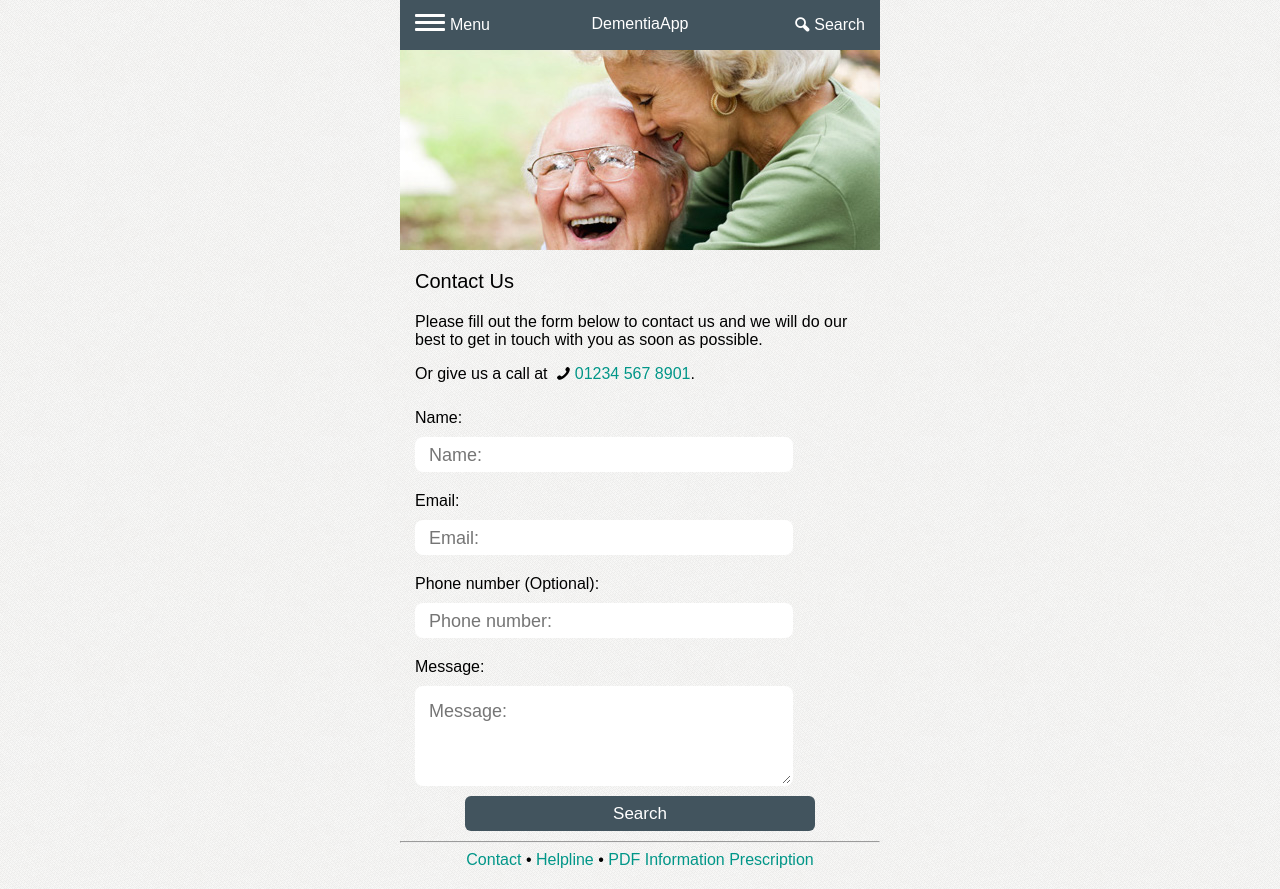
After one commit to nicholedwight/DementiaWebApp, a PHP site: page /contact.php in a window 1280 px wide. The commit adds this page. Run offline with PHP 8.4, Linux system fonts and the light colour scheme.

Commit message:
added contact page and formmail

```diff
--- /dev/null
+++ b/contact.php
@@ -0,0 +1,46 @@
+<?php include('inc/header.php');?>
+  <div class="main" role="main">
+    <div class="banner">
+      <img src="./img/banner.jpg">
+    </div>
+
+    <div class="wrapper" id="content">
+      <p class="heading">Contact Us</p>
+      <p>Please fill out the form below to contact us and we will do our best to get in touch with you as soon as possible.</p>
+      <p>Or give us a call at
+        <a href="#" class="phone contact-number"><span></span>01234 567 8901</a>.
+      </p>
+      <form action="FormMail.php" method="post" class="contact-form">
+        <label for="name">Name:</label>
+        <input type="text" name="name" placeholder="Name:" id="name" required>
+
+        <label for="email">Email:</label>
+        <input type="text" name="email" placeholder="Email:" id="email" onChange="emailvalidation(this,'The email given is not valid');" required>
+
+        <label for="number">Phone number (Optional):</label>
+        <input type="text" name="number" placeholder="Phone number:" id="number">
+
+        <label for="message">Message:</label>
+        <textarea rows="4" cols="40" placeholder="Message:" name="message" id="message"></textarea>
+        <input type="submit" class="btn search" value="Search">
+      </form>
+    </div>
+  </div>
+  <script>
+  // Below script found at echoecho.com, used to validate the email input.
+  function emailvalidation(entered, alertbox) {
+    // E-mail Validation by Henrik Petersen / NetKontoret
+    // Explained at www.echoecho.com/jsforms.htm
+    // Please do not remove this line and the two lines above.
+    with (entered) {
+      apos=value.indexOf("@");
+      dotpos=value.lastIndexOf(".");
+      lastpos=value.length-1;
+      if (apos<1 || dotpos-apos<2 || lastpos-dotpos>3 || lastpos-dotpos<2)
+      {if (alertbox) {alert(alertbox);} return false;}
+      else {return true;}
+      }
+    }
+  </script>
+
+<?php include('inc/footer.php');?>
--- a/css/styles.css
+++ b/css/styles.css
@@ -288,7 +288,7 @@ select {
    background: url(../img/arrow.png) no-repeat right #FFF;
 }
 
-.typeahead, input {
+.typeahead, input, textarea {
   width: 240px;
   height: 15px;
   padding: 8px 12px;
@@ -300,6 +300,10 @@ select {
   border-radius: 8px;
   outline: none;
   color: #000;
+}
+
+textarea {
+  height: 80px;
 }
 
 .tt-hint {
@@ -455,7 +459,8 @@ form {
 .breadcrumb a,
 .footer-nav a,
 .results-wrapper a,
-.heading a {
+.heading a,
+.contact-number {
   color: #009688;
 }
 
@@ -485,7 +490,8 @@ form {
   text-decoration: underline;
 }
 
-.search-result span:before {
+.search-result span:before,
+.wrapper span:before {
   font-family: 'fontello';
   font-style: normal;
   font-variant: normal;
@@ -543,6 +549,47 @@ form {
   color: #009688;
 }
 
+input[placeholder]::-webkit-input-placeholder,
+textarea[placeholder]::-webkit-input-placeholder {
+  -webkit-transition: text-indent 0.5s 0.1s ease;
+  transition: text-indent 0.5s 0.1s ease;
+}
+
+input:focus::-webkit-input-placeholder,
+textarea:focus::-webkit-input-placeholder{
+  text-indent: 75%;
+  /*This is just a progressive enhancement addition, it's cute and quirky but Firefox doesn't allow the placeholder to be styled in this manner, I could change the colour and such, but not the positioning/padding/text-indent of it, so this will only work in Chrome and Safari*/
+}
+
+.contact-form input,
+.contact-form label,
+.contact-form textarea {
+  float: left;
+  clear: both;
+}
+
+.contact-form label {
+  margin-top: 10px;
+}
+
+.contact-form input,
+.contact-form textarea {
+  margin: 10px auto;
+  width: 92%;
+  max-width: 350px;
+}
+
+.contact-form .btn {
+  margin: 0 auto;
+  float: none;
+  display: block;
+  width: 100%;
+}
+
+.response-page {
+  min-height: 350px;
+}
+
 .footer-advanced a {
   text-decoration: none;
 }
--- a/inc/footer.php
+++ b/inc/footer.php
@@ -1,7 +1,7 @@
     <footer>
       <hr>
       <ul class="footer-nav">
-        <li><a href="#">Contact</a></li>  &#149;
+        <li><a href="./contact.php">Contact</a></li>  &#149;
         <li><a href="#">Helpline</a></li>  &#149;
         <li><a href="./informationprescription.pdf" target="_blank">PDF Information Prescription</a></li>
       </ul>
```
Also changed, not shown: FormMail.php (added, +105 -0 lines).
